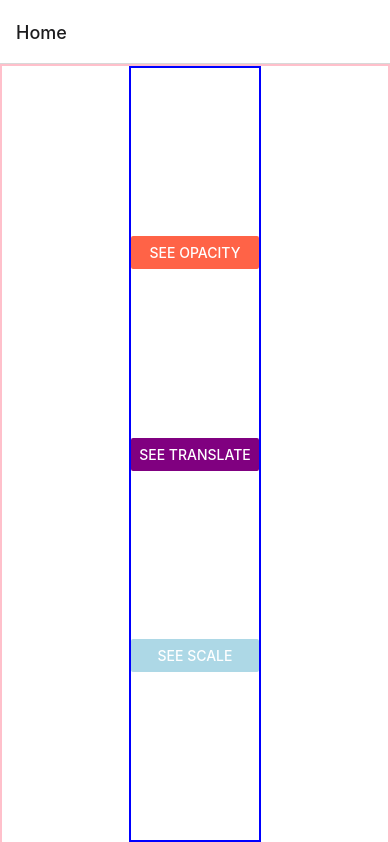
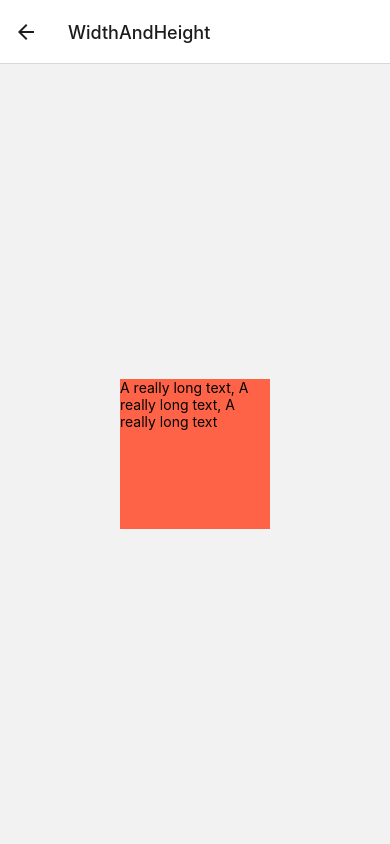
Before and after one commit to MarinMcGinley/Udemy-React-Animations, a React Native app: screen /WidthAndHeight in a window 390 px wide. Built offline with nearby package versions, Linux system fonts and the light colour scheme.

Commit message:
Width and Height! !

```diff
--- a/App.tsx
+++ b/App.tsx
@@ -3,10 +3,12 @@ import { createNativeStackNavigator } from "@react-navigation/native-stack";
 import { StatusBar } from "expo-status-bar";
 import React from "react";
 import { Button, StyleSheet, Text, View } from "react-native";
+import AbsolutePosition from "./screens/absolutePosition";
 import HomeScreen from "./screens/homeScreen";
 import Opacity from "./screens/opacity";
 import Scale from "./screens/scale";
 import Translate from "./screens/translate";
+import WidthAndHeight from "./screens/withAndHeight";
 
 const Stack = createNativeStackNavigator();
 
@@ -18,6 +20,8 @@ export default function App() {
         <Stack.Screen name="Opacity" component={Opacity} />
         <Stack.Screen name="Translate" component={Translate} />
         <Stack.Screen name="Scale" component={Scale} />
+        <Stack.Screen name="WidthAndHeight" component={WidthAndHeight} />
+        <Stack.Screen name="AbsolutePosition" component={AbsolutePosition} />
       </Stack.Navigator>
     </NavigationContainer>
   );
--- /dev/null
+++ b/screens/absolutePosition.tsx
@@ -0,0 +1,57 @@
+import React, { useState } from "react";
+import {
+  View,
+  StyleSheet,
+  TouchableWithoutFeedback,
+  Animated,
+  Text,
+} from "react-native";
+
+const AbsolutePosition = () => {
+  const [animation, setAnimation] = useState(new Animated.Value(150));
+
+  const animatedStyles = {
+    top: animation,
+    left: animation,
+  };
+
+  const startAnimation = () => {
+    Animated.timing(animation, {
+      toValue: 300,
+      duration: 1500,
+      useNativeDriver: false,
+    }).start(() => {
+      Animated.timing(animation, {
+        toValue: 0,
+        duration: 1500,
+        useNativeDriver: false,
+      }).start();
+    });
+  };
+
+  return (
+    <View style={styles.container}>
+      <TouchableWithoutFeedback onPress={startAnimation}>
+        <Animated.View style={[styles.box, animatedStyles]} />
+      </TouchableWithoutFeedback>
+    </View>
+  );
+};
+
+const styles = StyleSheet.create({
+  container: {
+    flex: 1,
+    alignItems: "center",
+    justifyContent: "center",
+  },
+  box: {
+    position: "absolute",
+    left: 0,
+    top: 0,
+    width: 150,
+    height: 150,
+    backgroundColor: "tomato",
+  },
+});
+
+export default AbsolutePosition;
--- a/screens/homeScreen.tsx
+++ b/screens/homeScreen.tsx
@@ -14,12 +14,30 @@ const HomeScreen = ({ navigation }: any) => {
     navigation.navigate("Scale");
   };
 
+  const openWidthAndHeight = () => {
+    navigation.navigate("WidthAndHeight");
+  };
+
+  const openAbsolutePosition = () => {
+    navigation.navigate("AbsolutePosition");
+  };
+
   return (
     <View style={styles.container}>
       <View style={styles.buttonContainer}>
         <Button onPress={openOpacity} title="See Opacity" color="tomato" />
         <Button onPress={openTranslate} title="See Translate" color="purple" />
         <Button onPress={openScale} title="See Scale" color="lightblue" />
+        <Button
+          onPress={openWidthAndHeight}
+          title="See Width & Height"
+          color="green"
+        />
+        <Button
+          onPress={openAbsolutePosition}
+          title="See Absolute Position"
+          color="red"
+        />
       </View>
     </View>
   );
--- /dev/null
+++ b/screens/withAndHeight.tsx
@@ -0,0 +1,58 @@
+import React, { useState } from "react";
+import {
+  View,
+  StyleSheet,
+  TouchableWithoutFeedback,
+  Animated,
+  Text,
+} from "react-native";
+
+const WidthAndHeight = () => {
+  const [animation, setAnimation] = useState(new Animated.Value(150));
+
+  const animatedStyles = {
+    width: animation,
+    height: animation,
+  };
+
+  const startAnimation = () => {
+    Animated.timing(animation, {
+      toValue: 300,
+      duration: 1500,
+      useNativeDriver: false,
+    }).start(() => {
+      Animated.timing(animation, {
+        toValue: 150,
+        duration: 1500,
+        useNativeDriver: false,
+      }).start();
+    });
+  };
+
+  return (
+    <View style={styles.container}>
+      <TouchableWithoutFeedback onPress={startAnimation}>
+        <Animated.View style={[styles.box, animatedStyles]}>
+          <Text>
+            A really long text, A really long text, A really long text
+          </Text>
+        </Animated.View>
+      </TouchableWithoutFeedback>
+    </View>
+  );
+};
+
+const styles = StyleSheet.create({
+  container: {
+    flex: 1,
+    alignItems: "center",
+    justifyContent: "center",
+  },
+  box: {
+    // width: 150,
+    // height: 150,
+    backgroundColor: "tomato",
+  },
+});
+
+export default WidthAndHeight;
```
Also changed, not shown: 1 other file (tests, documents, lock files or other folders).
